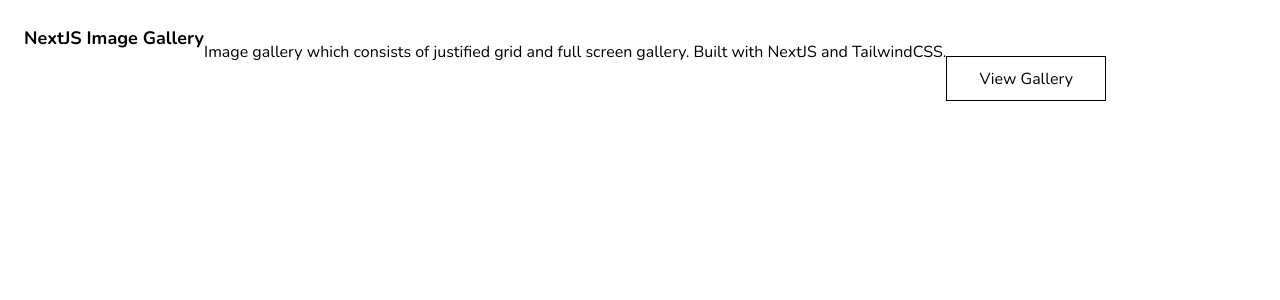
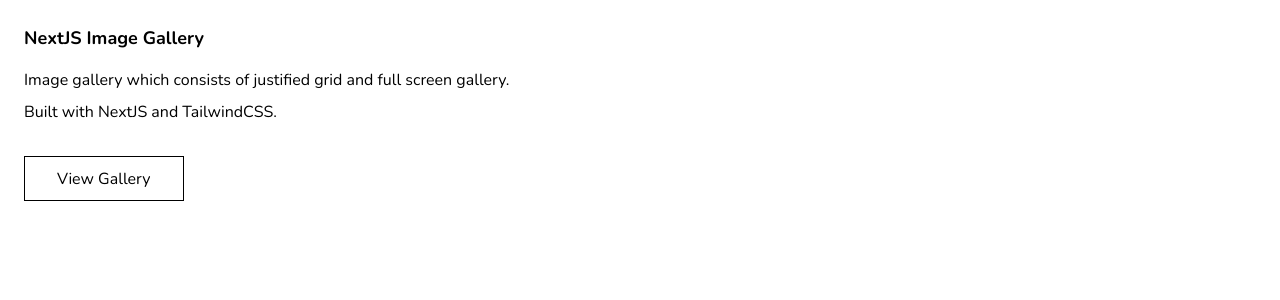
Before and after one commit to michiline/nextjs-image-gallery, a Next.js app: page / in a window 1280 px wide. Shown: the top 300 px of the page. Built offline with nearby package versions, Linux system fonts and the light colour scheme.

Commit message:
gallery page index fix

```diff
--- a/app/page.tsx
+++ b/app/page.tsx
@@ -2,13 +2,14 @@
 
 export default function Home() {
 	return (
-		<div className='flex w-full px-6 py-6'>
+		<div className='flex flex-col w-full px-6 py-6'>
 			<h1 className='text-lg font-bold'>NextJS Image Gallery</h1>
 			<p className='pt-4'>
 				Image gallery which consists of justified grid and full screen
-				gallery. Built with NextJS and TailwindCSS.
+				gallery.
 			</p>
-			<Link href='/gallery/nina'>
+			<p className='pt-2'>Built with NextJS and TailwindCSS.</p>
+			<Link href='/gallery/natalija-emanuel'>
 				<button className='border border-black h-[45px] px-8 mt-8 text-md hover:bg-black hover:text-white transition ease-in-out duration-150'>
 					View Gallery
 				</button>
```
